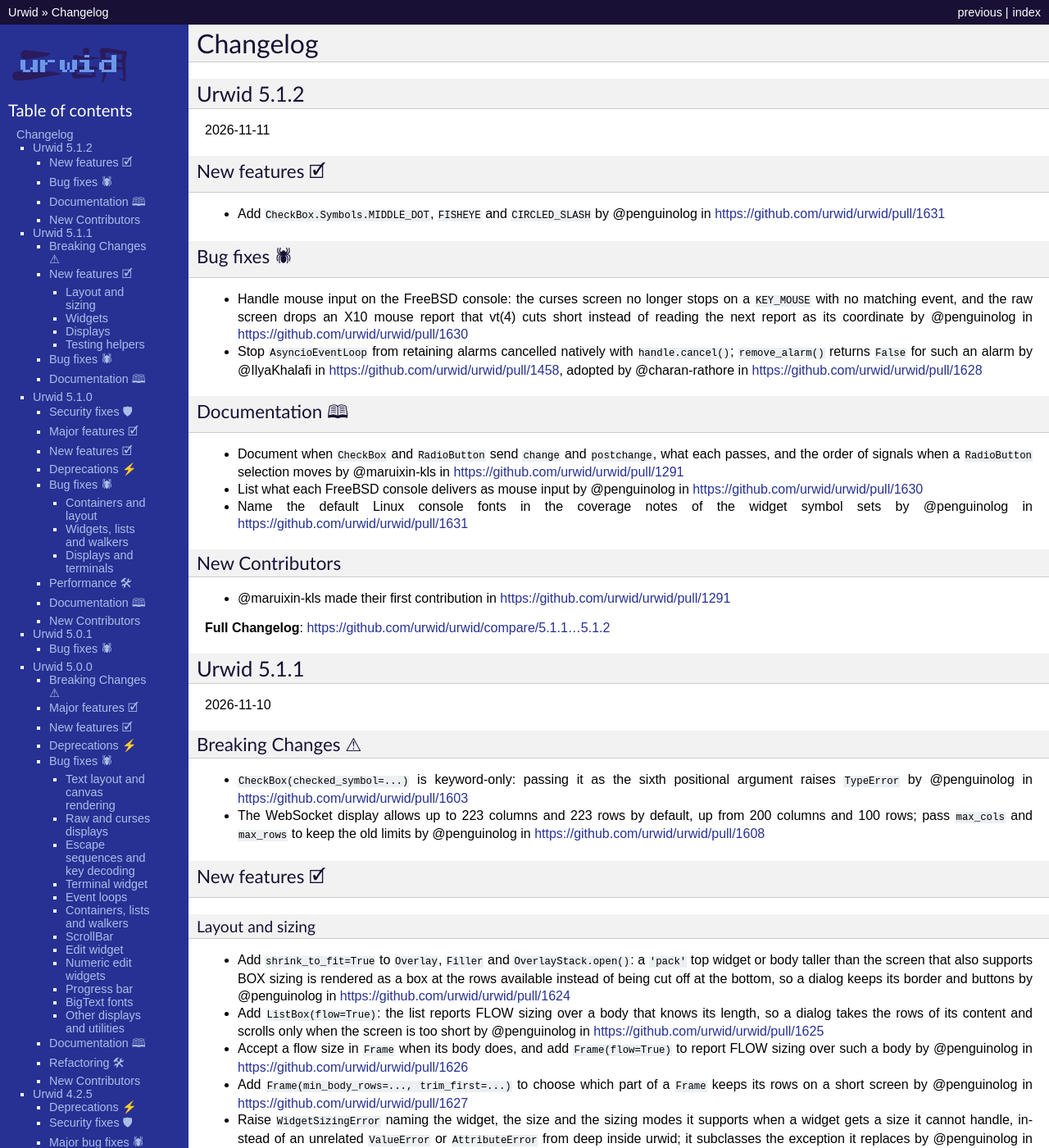
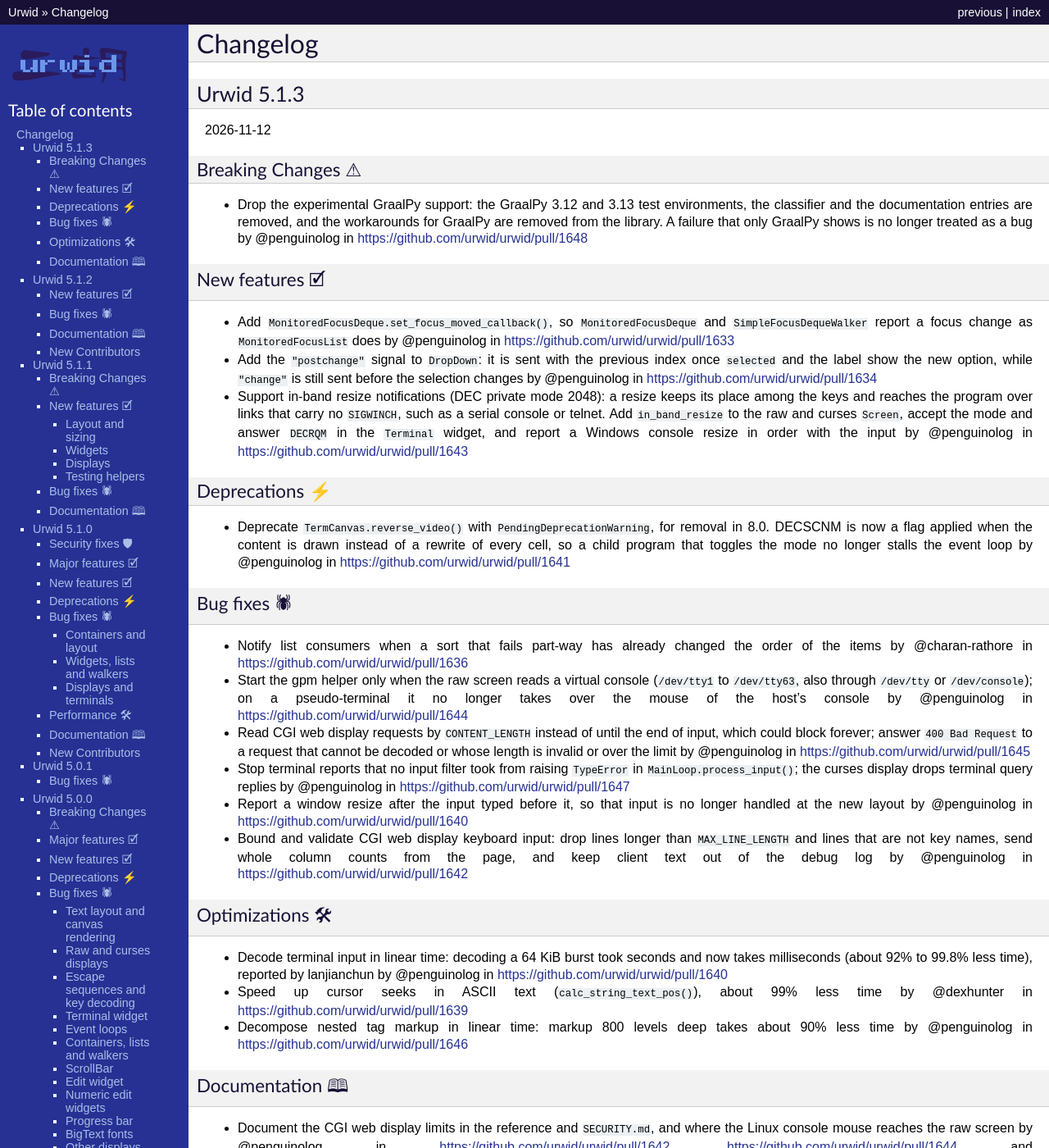
Before and after one commit to urwid/urwid, a Sphinx documentation site: the page built from docs/changelog.rst, in a window 1280 px wide and 1400 px high. Shown: the whole window at 82% size. Built offline with Sphinx 7.4.7, drawn with Linux system fonts in a browser that asks for light colours; some of the changed text lies outside the part shown.

Commit message:
Add the 5.1.3 changelog (#1649)
- Group the release's pull requests by what they change.
- Record the dropped GraalPy support as a breaking change.

```diff
--- a/docs/changelog.rst
+++ b/docs/changelog.rst
@@ -1,6 +1,46 @@
 
 Changelog
 ---------
+
+Urwid 5.1.3
+============
+
+2026-11-12
+
+Breaking Changes ⚠
+++++++++++++++++++
+* Drop the experimental GraalPy support: the GraalPy 3.12 and 3.13 test environments, the classifier and the documentation entries are removed, and the workarounds for GraalPy are removed from the library. A failure that only GraalPy shows is no longer treated as a bug by @penguinolog in https://github.com/urwid/urwid/pull/1648
+
+New features 🗹
++++++++++++++++
+* Add ``MonitoredFocusDeque.set_focus_moved_callback()``, so ``MonitoredFocusDeque`` and ``SimpleFocusDequeWalker`` report a focus change as ``MonitoredFocusList`` does by @penguinolog in https://github.com/urwid/urwid/pull/1633
+* Add the ``"postchange"`` signal to ``DropDown``: it is sent with the previous index once ``selected`` and the label show the new option, while ``"change"`` is still sent before the selection changes by @penguinolog in https://github.com/urwid/urwid/pull/1634
+* Support in-band resize notifications (DEC private mode 2048): a resize keeps its place among the keys and reaches the program over links that carry no ``SIGWINCH``, such as a serial console or telnet. Add ``in_band_resize`` to the raw and curses ``Screen``, accept the mode and answer ``DECRQM`` in the ``Terminal`` widget, and report a Windows console resize in order with the input by @penguinolog in https://github.com/urwid/urwid/pull/1643
+
+Deprecations ⚡
++++++++++++++++
+* Deprecate ``TermCanvas.reverse_video()`` with ``PendingDeprecationWarning``, for removal in 8.0. DECSCNM is now a flag applied when the content is drawn instead of a rewrite of every cell, so a child program that toggles the mode no longer stalls the event loop by @penguinolog in https://github.com/urwid/urwid/pull/1641
+
+Bug fixes 🕷
+++++++++++++
+* Notify list consumers when a sort that fails part-way has already changed the order of the items by @charan-rathore in https://github.com/urwid/urwid/pull/1636
+* Start the gpm helper only when the raw screen reads a virtual console (``/dev/tty1`` to ``/dev/tty63``, also through ``/dev/tty`` or ``/dev/console``); on a pseudo-terminal it no longer takes over the mouse of the host's console by @penguinolog in https://github.com/urwid/urwid/pull/1644
+* Read CGI web display requests by ``CONTENT_LENGTH`` instead of until the end of input, which could block forever; answer ``400 Bad Request`` to a request that cannot be decoded or whose length is invalid or over the limit by @penguinolog in https://github.com/urwid/urwid/pull/1645
+* Stop terminal reports that no input filter took from raising ``TypeError`` in ``MainLoop.process_input()``; the curses display drops terminal query replies by @penguinolog in https://github.com/urwid/urwid/pull/1647
+* Report a window resize after the input typed before it, so that input is no longer handled at the new layout by @penguinolog in https://github.com/urwid/urwid/pull/1640
+* Bound and validate CGI web display keyboard input: drop lines longer than ``MAX_LINE_LENGTH`` and lines that are not key names, send whole column counts from the page, and keep client text out of the debug log by @penguinolog in https://github.com/urwid/urwid/pull/1642
+
+Optimizations 🛠
++++++++++++++++
+* Decode terminal input in linear time: decoding a 64 KiB burst took seconds and now takes milliseconds (about 92% to 99.8% less time), reported by lanjianchun by @penguinolog in https://github.com/urwid/urwid/pull/1640
+* Speed up cursor seeks in ASCII text (``calc_string_text_pos()``), about 99% less time by @dexhunter in https://github.com/urwid/urwid/pull/1639
+* Decompose nested tag markup in linear time: markup 800 levels deep takes about 90% less time by @penguinolog in https://github.com/urwid/urwid/pull/1646
+
+Documentation 🕮
+++++++++++++++++
+* Document the CGI web display limits in the reference and ``SECURITY.md``, and where the Linux console mouse reaches the raw screen by @penguinolog in https://github.com/urwid/urwid/pull/1642, https://github.com/urwid/urwid/pull/1644 and https://github.com/urwid/urwid/pull/1645
+
+**Full Changelog**: https://github.com/urwid/urwid/compare/5.1.2...5.1.3
 
 Urwid 5.1.2
 ============
```
